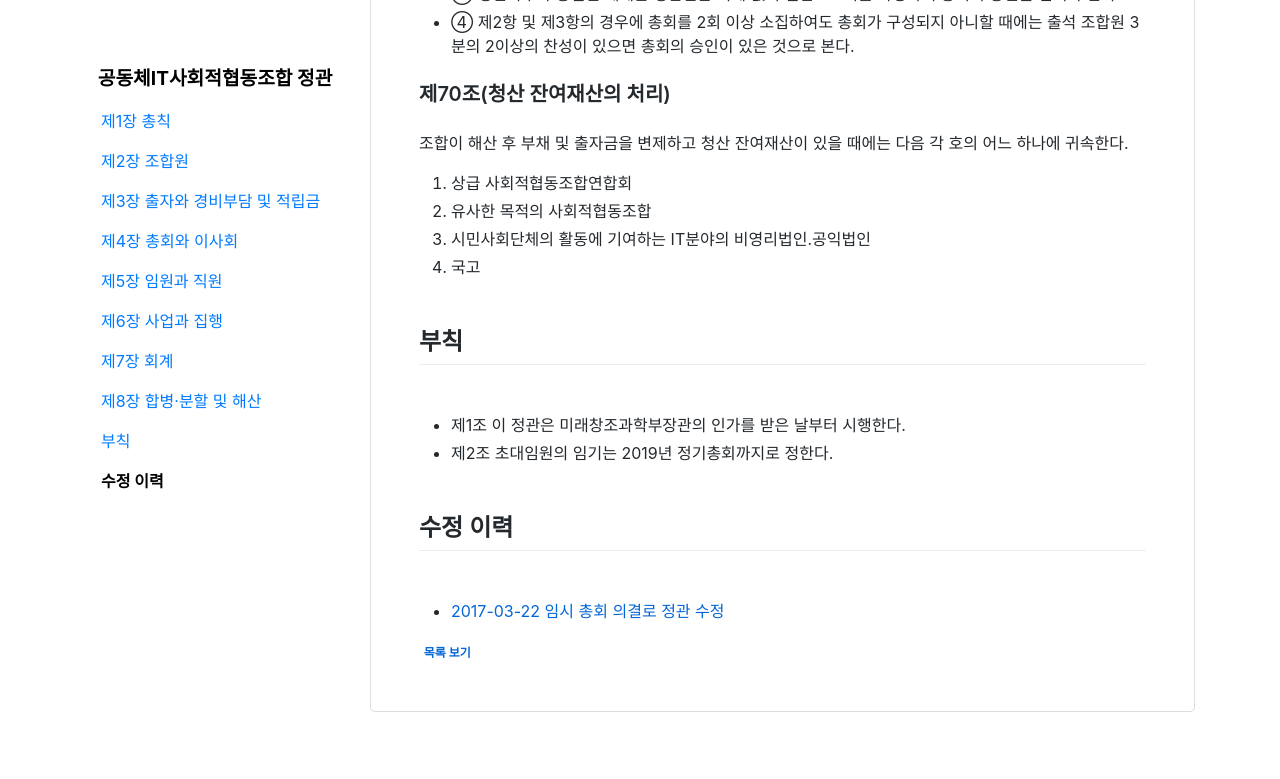
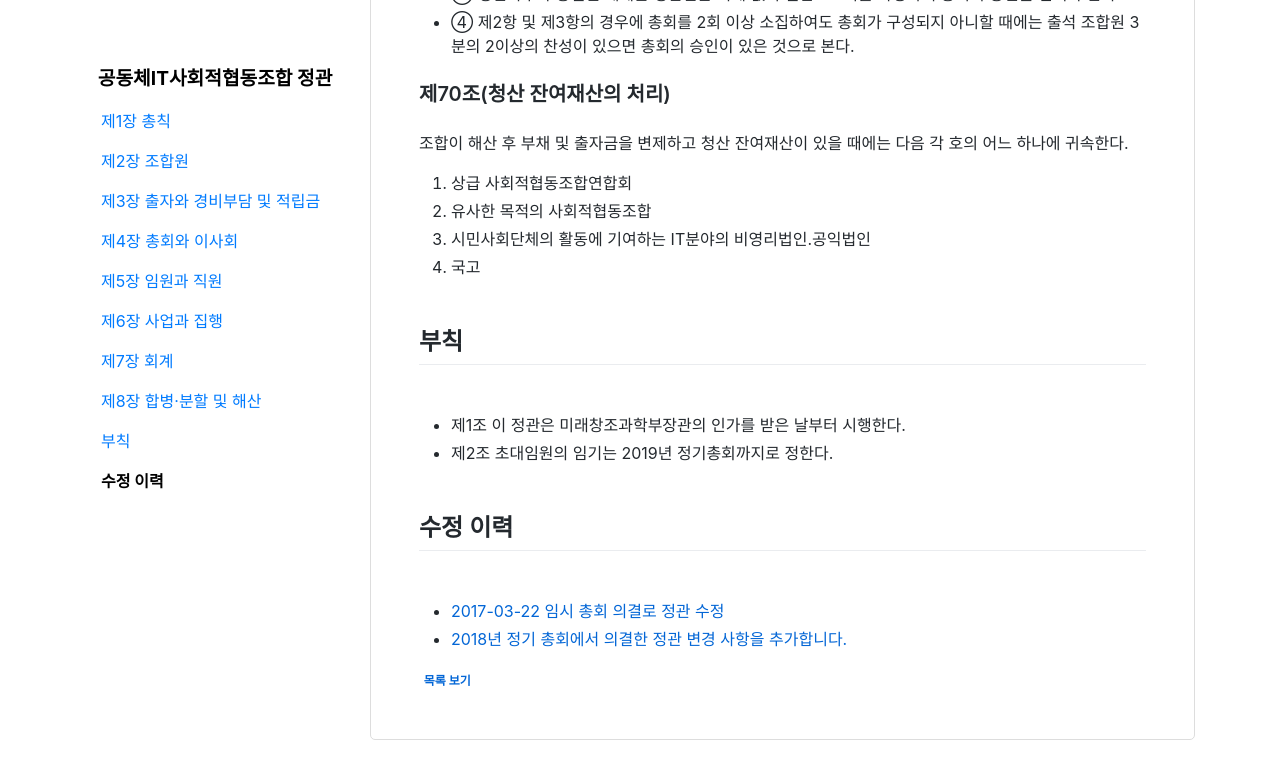
Before and after one commit to ictact-coop/docs, a Jekyll site: the page built from _docs/constitution.md, in a window 1280 px wide and 900 px high, scrolled down 17241 px. Shown: the top 779 px of the window. Built offline with Jekyll 4.4.1, drawn with Linux system fonts in a browser that asks for light colours; nearby versions of some CDN libraries.

Commit message:
정관 수정 이력을 추가합니다.

```diff
--- a/_docs/constitution.md
+++ b/_docs/constitution.md
@@ -565,6 +565,7 @@ category: constitution
 ## 수정 이력
 
 - [2017-03-22 임시 총회 의결로 정관 수정](https://github.com/ictact-coop/docs/commit/14650194639a6ab5f0ed9e4710cbc11f530c421f?short_path=02c707c#diff-02c707c0334b984ad84a31e2117ffd5d)
+- [2018년 정기 총회에서 의결한 정관 변경 사항을 추가합니다.](https://github.com/ictact-coop/docs/commit/c8de7225baea9255a04e7f15b9343cbad667a236#diff-02c707c0334b984ad84a31e2117ffd5d)
 
 
 [목록 보기]({{ site.github.repository_url | append: '/commits/gh-pages/' | append: page.path }}){:.badge.badge-info.pull-right}
```
